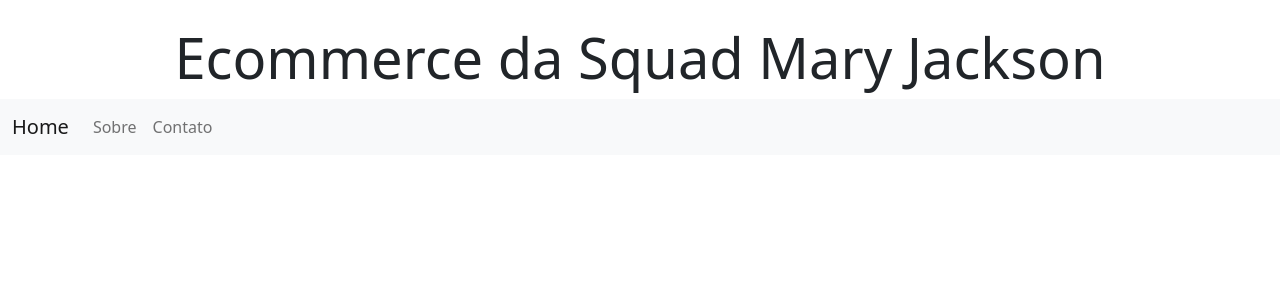
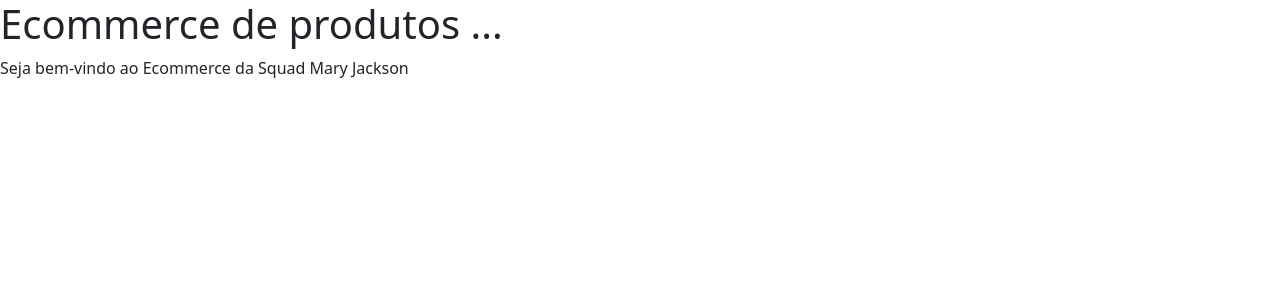
Before and after one commit to tainatravassos/Ecommerce_Mary_Jackson, a Django app: page / in a window 1280 px wide. Shown: the top 300 px of the page. Run offline with Django 5.2, Linux system fonts and the light colour scheme.

Commit message:
feat: criação do extends para home

```diff
--- a/templates/home.html
+++ b/templates/home.html
@@ -1,26 +1,10 @@
 {% extends 'base.html' %}
 {% block content %}
 
-<div class="container mt-4 text-center">
-    <h1 class="display-4">Ecommerce da Squad Mary Jackson</h1>
+<div>
+    <h1>Ecommerce de produtos ...</h1>
+    <p>Seja bem-vindo ao Ecommerce da Squad Mary Jackson</p>
+
 </div>
-<nav class="navbar navbar-expand-lg navbar-light bg-light">
-    <div class="container-fluid">
-        <a class="navbar-brand" href="/">Home</a>
-        <button class="navbar-toggler" type="button" data-bs-toggle="collapse" data-bs-target="#navbarNav" aria-controls="navbarNav" aria-expanded="false" aria-label="Toggle navigation">
-            <span class="navbar-toggler-icon"></span>
-        </button>
-        <div class="collapse navbar-collapse" id="navbarNav">
-            <ul class="navbar-nav">
-                <li class="nav-item">
-                    <a class="nav-link" href="/sobre">Sobre</a>
-                </li>
-                <li class="nav-item">
-                    <a class="nav-link" href="/contato">Contato</a>
-                </li>
-            </ul>
-        </div>
-    </div>
-</nav>
 
 {% endblock %}
```
